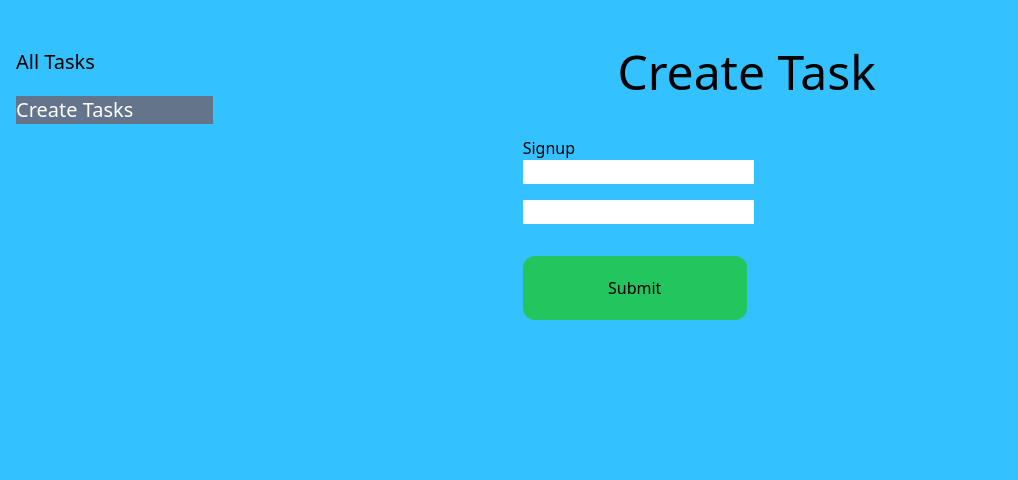
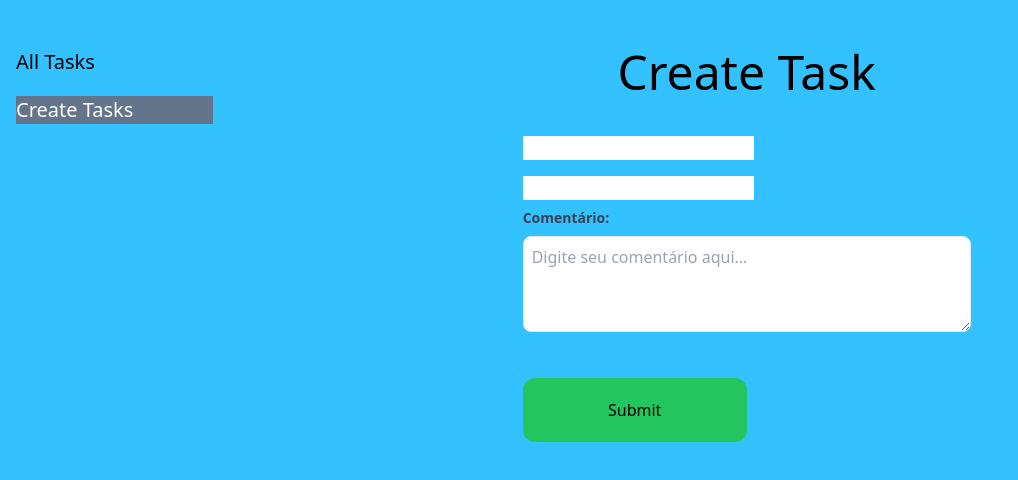
Before and after one commit to aldairandre/to-do-app-with-electron, a Next.js app: page /create-tasks in a window 1280 px wide. Shown: the top 480 px of the page, without its empty margins (0-1018 px from the left). Built offline with nearby package versions, Linux system fonts and the light colour scheme.

Commit message:
:poop: Write bad code that needs to be improved
add textarea component

```diff
--- a/src/app/create-tasks/TestForm.tsx
+++ b/src/app/create-tasks/TestForm.tsx
@@ -17,7 +17,6 @@ const SignupSchema = Yup.object().shape({
 function TestForm() {
   return (
     <div>
-      <h1>Signup</h1>
       <Formik
         initialValues={{
           name: '',
@@ -31,7 +30,7 @@ function TestForm() {
       >
         {({ errors, touched }) => (
           <Form>
-            <Field name="name" className="mb-4"/>
+            <Field name="name" className="mb-4" />
 
             {errors.name && touched.name ? (
               <div className='text-red-600'>{errors.name}</div>
@@ -44,6 +43,14 @@ function TestForm() {
               <div className='text-red-600'>{errors.email}</div>
             ) : null}
 
+            <div className="py-2">
+              <label className="block text-gray-700 text-sm font-bold">Comentário:</label>
+              <textarea
+                className="w-full h-24 p-2 mt-2 border rounded-lg focus:outline-none focus:ring focus:border-blue-300"
+                placeholder="Digite seu comentário aqui..."
+              />
+            </div>
+
 
             <button type="submit" className='mt-8 py-5 w-1/2 bg-green-500 rounded-xl'>Submit</button>
 
```
